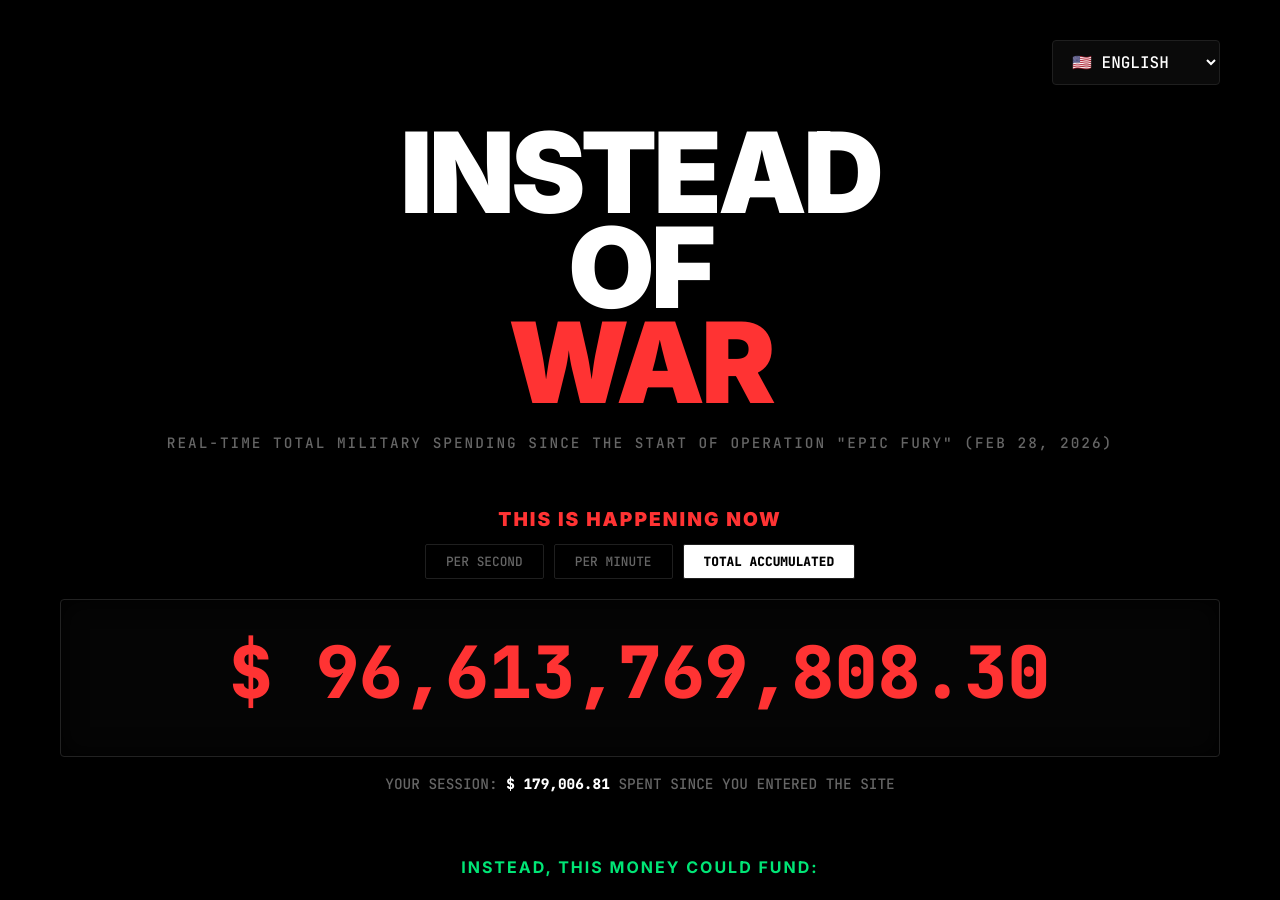
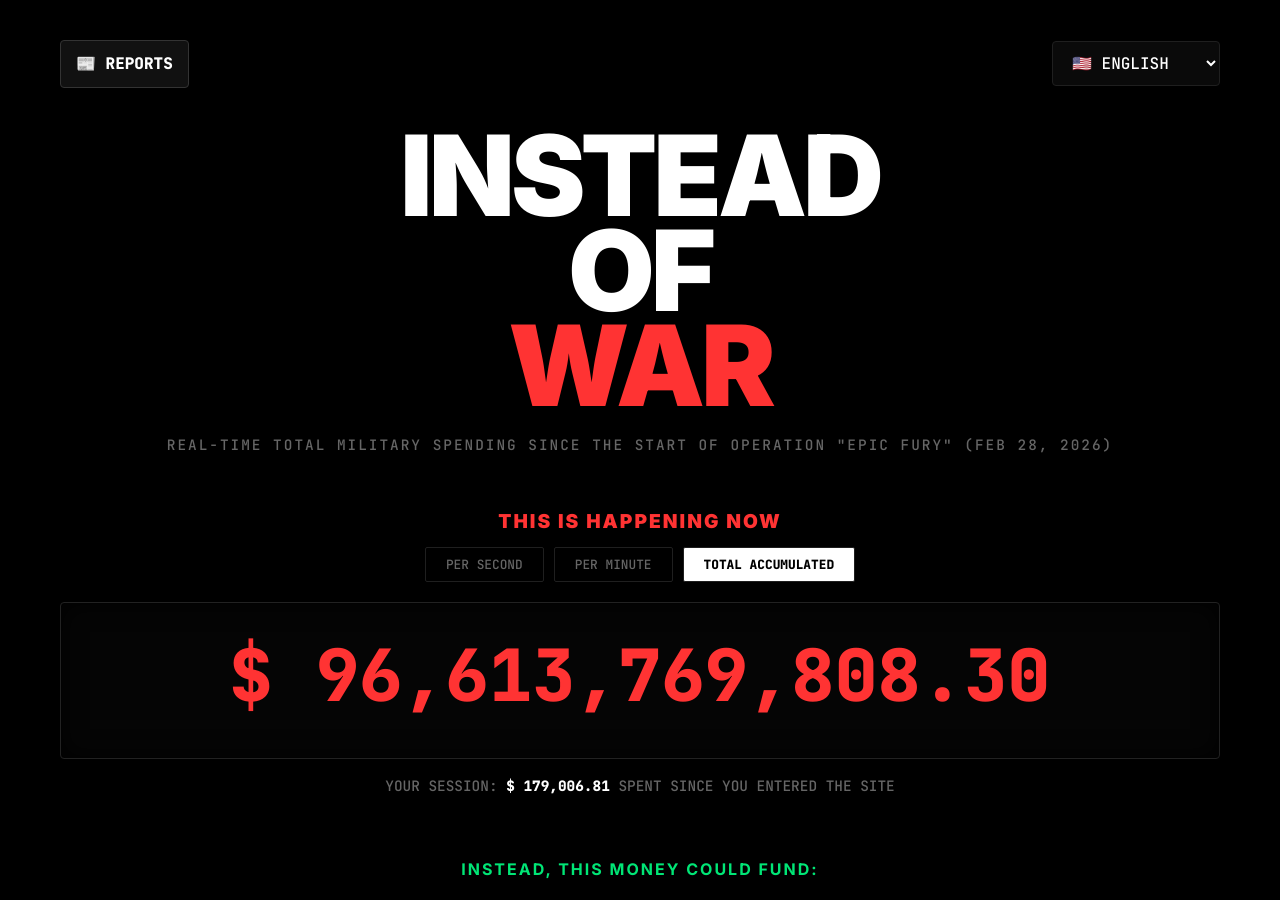
Before and after one commit to davide90-svg/insteadofwar, a Jekyll site: the page index.html, which Jekyll copies as it is, in a window 1280 px wide and 900 px high. Built offline with Jekyll 4.4.1, drawn with Linux system fonts in a browser that asks for light colours.

Commit message:
index.html

```diff
--- a/index.html
+++ b/index.html
@@ -142,8 +142,9 @@
 <body>
 
 <main class="wrap">
-  <header>
-    <select id="langSelect" aria-label="Select language">
+  <header style="display: flex; justify-content: space-between; align-items: center; margin-bottom: 40px;">
+  <a href="/reports.html" style="color: var(--white); font-weight: bold; text-decoration: none; font-family: 'JetBrains Mono', monospace; background: #111; padding: 10px 15px; border: 1px solid #333; border-radius: 4px;">📰 REPORTS</a>
+  <select id="langSelect" aria-label="Select language">
       <option value="en">🇺🇸 ENGLISH</option>
       <option value="es">🇪🇸 ESPAÑOL</option>
       <option value="it">🇮🇹 ITALIANO</option>
```
